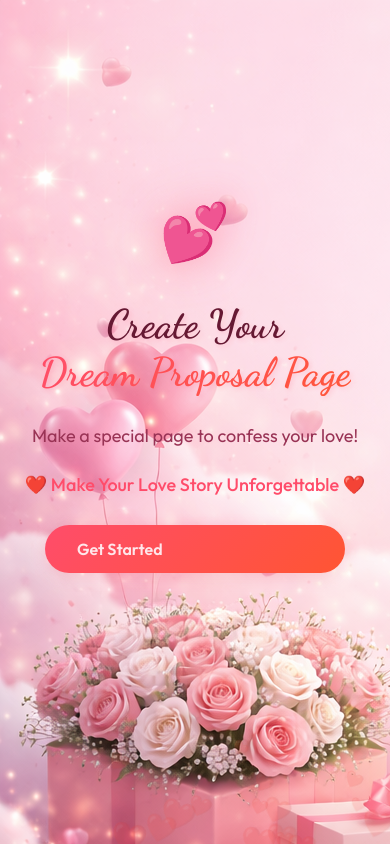
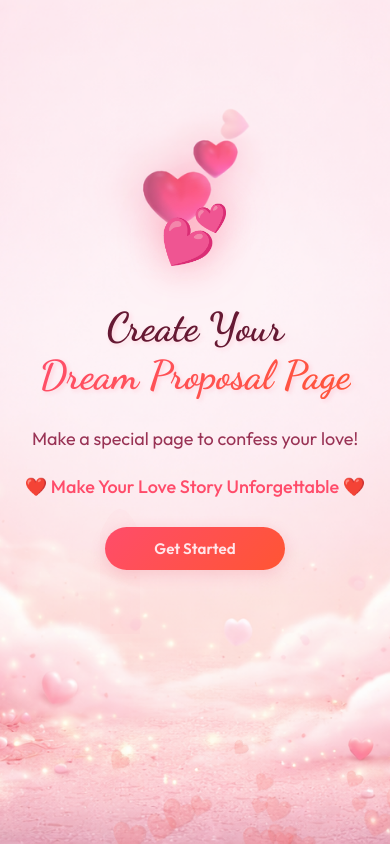
Before and after one commit to pavitra-sudo/Valentine-Proposal-Site, a React (Vite) app: page / in a window 390 px wide. Built offline with nearby package versions, Linux system fonts and the light colour scheme.

Commit message:
Fix: Mobile responsiveness, background scaling, and dark mode issues

```diff
--- a/src/components/Hero.css
+++ b/src/components/Hero.css
@@ -83,7 +83,6 @@
     }
 
     .hero-buttons .btn {
-        width: 100%;
         max-width: 300px;
     }
 
--- a/src/index.css
+++ b/src/index.css
@@ -61,6 +61,8 @@ body {
   overflow-x: hidden;
   background: linear-gradient(135deg, var(--color-bg-gradient-start), var(--color-bg-gradient-end));
   min-height: 100vh;
+  /* Force light mode - prevent dark mode from changing colors */
+  color-scheme: light;
 }
 
 /* ===== ANIMATED BACKGROUND ===== */
@@ -73,6 +75,11 @@ body {
   z-index: -1;
   overflow: hidden;
   background: linear-gradient(135deg, var(--color-bg-gradient-start), var(--color-bg-gradient-end));
+  /* Responsive background image */
+  background-size: cover;
+  background-position: center;
+  background-repeat: no-repeat;
+  background-attachment: fixed;
 }
 
 .floating-hearts {
@@ -94,12 +101,15 @@ body {
     transform: translateY(100vh) rotate(0deg);
     opacity: 0;
   }
+
   10% {
     opacity: 0.15;
   }
+
   90% {
     opacity: 0.15;
   }
+
   100% {
     transform: translateY(-100px) rotate(360deg);
     opacity: 0;
@@ -107,7 +117,9 @@ body {
 }
 
 /* ===== TYPOGRAPHY ===== */
-h1, h2, h3 {
+h1,
+h2,
+h3 {
   font-family: var(--font-heading);
   font-weight: 700;
   line-height: 1.2;
@@ -230,13 +242,29 @@ p {
   text-align: center;
 }
 
-.mb-sm { margin-bottom: var(--spacing-sm); }
-.mb-md { margin-bottom: var(--spacing-md); }
-.mb-lg { margin-bottom: var(--spacing-lg); }
+.mb-sm {
+  margin-bottom: var(--spacing-sm);
+}
 
-.mt-sm { margin-top: var(--spacing-sm); }
-.mt-md { margin-top: var(--spacing-md); }
-.mt-lg { margin-top: var(--spacing-lg); }
+.mb-md {
+  margin-bottom: var(--spacing-md);
+}
+
+.mb-lg {
+  margin-bottom: var(--spacing-lg);
+}
+
+.mt-sm {
+  margin-top: var(--spacing-sm);
+}
+
+.mt-md {
+  margin-top: var(--spacing-md);
+}
+
+.mt-lg {
+  margin-top: var(--spacing-lg);
+}
 
 /* ===== ANIMATIONS ===== */
 @keyframes fadeInUp {
@@ -244,6 +272,7 @@ p {
     opacity: 0;
     transform: translateY(30px);
   }
+
   to {
     opacity: 1;
     transform: translateY(0);
@@ -251,9 +280,12 @@ p {
 }
 
 @keyframes pulse {
-  0%, 100% {
+
+  0%,
+  100% {
     transform: scale(1);
   }
+
   50% {
     transform: scale(1.05);
   }
@@ -277,6 +309,9 @@ p {
   .btn {
     padding: 0.875rem 2rem;
     font-size: 1rem;
+    min-width: 200px;
+    justify-content: center;
+    text-align: center;
   }
 
   .card {
@@ -289,4 +324,10 @@ p {
     --spacing-xl: 2rem;
     --spacing-lg: 1.5rem;
   }
+
+  .btn {
+    padding: 0.75rem 1.5rem;
+    font-size: 0.95rem;
+    min-width: 180px;
+  }
 }
```
